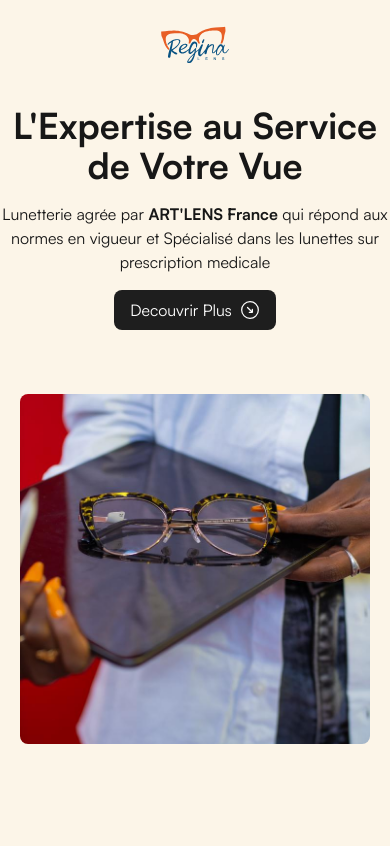
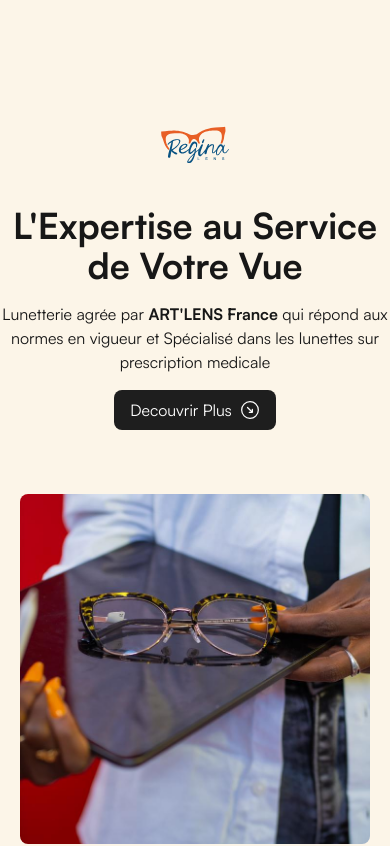
Before and after one commit to Rif-woo/ReginaLens, a Next.js app: page / in a window 390 px wide. Shown: the top 846 px of the page. Built offline with nearby package versions, Linux system fonts and the light colour scheme.

Commit message:
modif responsive

```diff
--- a/components/sections/HeroSection.js
+++ b/components/sections/HeroSection.js
@@ -3,8 +3,8 @@ import Link from 'next/link';
 
 const HeroSection = () => {
   return (
-    <div className=' w-full h-full flex flex-col justify-start items-center gap-16 xl:max-[1515px]:gap-10 xl:max-[1515px]:mb-32 min-[768px]:max-[1280px]:gap-15 min-[768px]:max-[1280px]:mb-20 min-[768px]:max-[1514px]:h-[720px]
-    min-[768px]:max-[1514px]:mb-0 max-md:gap-4'>
+    <div className=' w-full h-full flex flex-col justify-start items-center gap-16 xl:max-[1515px]:gap-10 xl:max-[1515px]:mb-4 min-[768px]:max-[1280px]:gap-15 min-[768px]:max-[1280px]:mb-0 min-[768px]:max-[1514px]:h-[720px]
+    min-[768px]:max-[1514px]:mb-0 max-md:gap-4 max-md:justify-end'>
       <Link href="/">
         <Image
           src="/reginaLens.svg"
```
